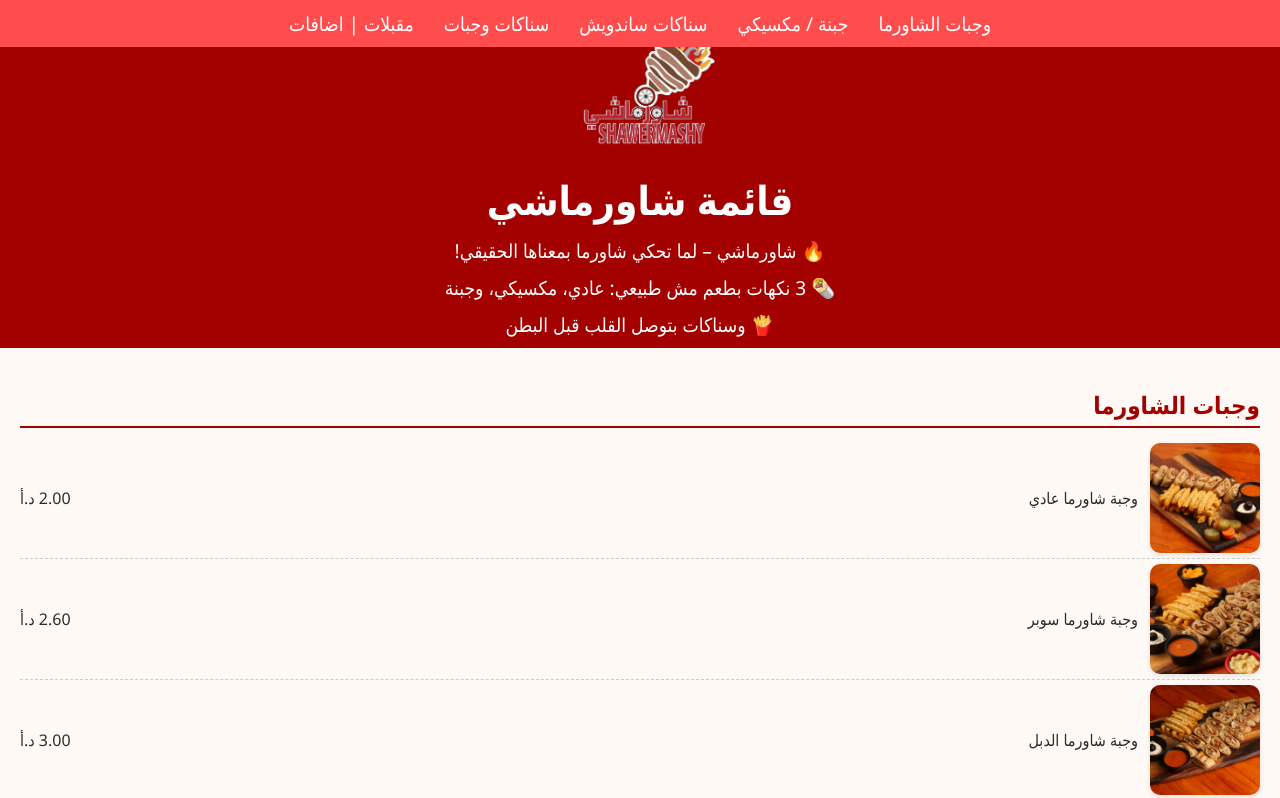
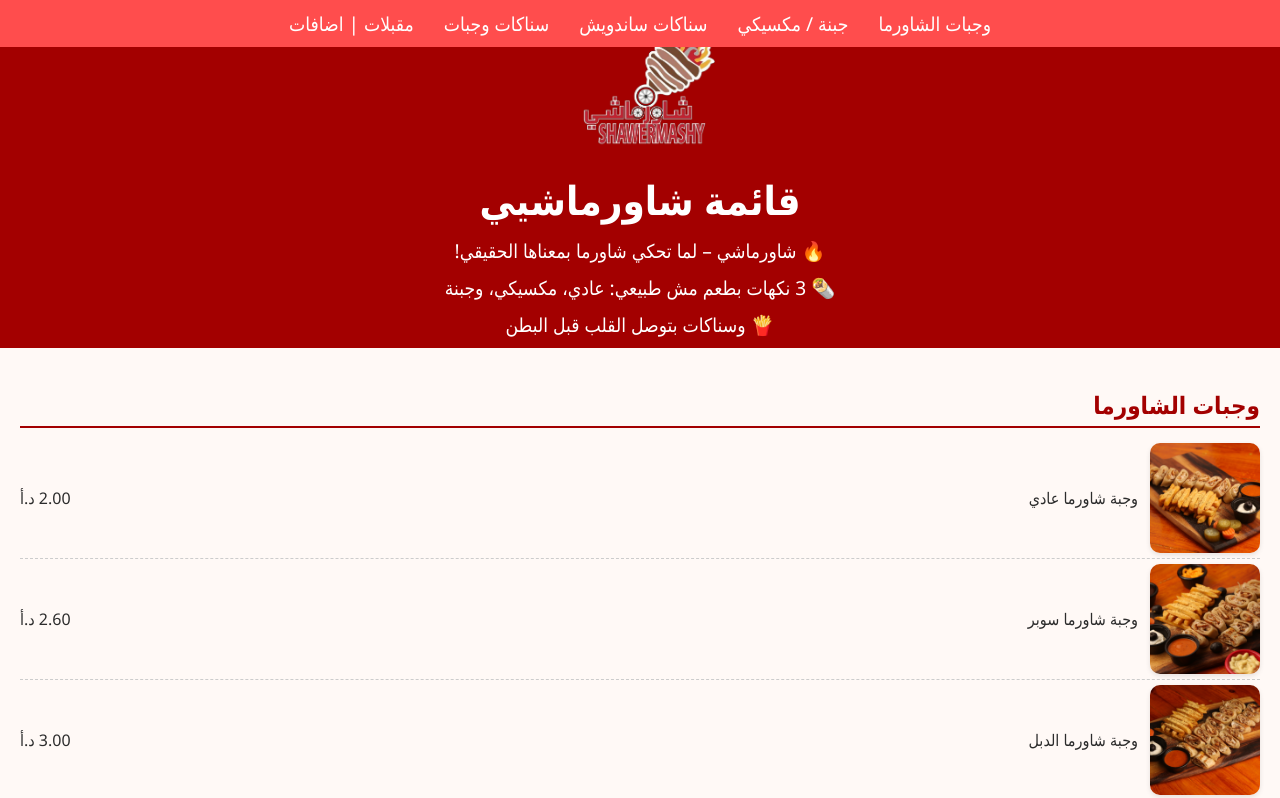
Before and after one commit to 3bsiu/Shawermashy-Menu, a plain HTML site: page shawermashy.html in a window 1280 px wide. Shown: the top 798 px of the page. Drawn offline with Linux system fonts and the light colour scheme.

Commit message:
shawermashy.html

```diff
--- a/shawermashy.html
+++ b/shawermashy.html
@@ -1,6 +1,7 @@
 <!DOCTYPE html>
 <html lang="ar" dir="rtl">
 <head>
+  <meta name="google-site-verification" content="euxbTo1IZEGqtVCdVLZacY4k6kG_RaCTRvdk_bgvAdM" />
   <meta charset="UTF-8">
   <meta name="viewport" content="width=device-width, initial-scale=1.0">
   <link rel="icon" href="shawermashy.jpg.png  " type="image/png">
@@ -120,7 +121,7 @@
 <body>
   <header>
     <img src="shawermashy.jpg.png" alt="شعار شاورماشي" class="logo">
-    <h1>قائمة شاورماشي</h1>
+    <h1>قائمة شاورماشيي</h1>
     <div class="header-text">🔥 شاورماشي – لما تحكي شاورما بمعناها الحقيقي!
 </div>
     <div class="header-text">🌯 3 نكهات بطعم مش طبيعي: عادي، مكسيكي، وجبنة
```
